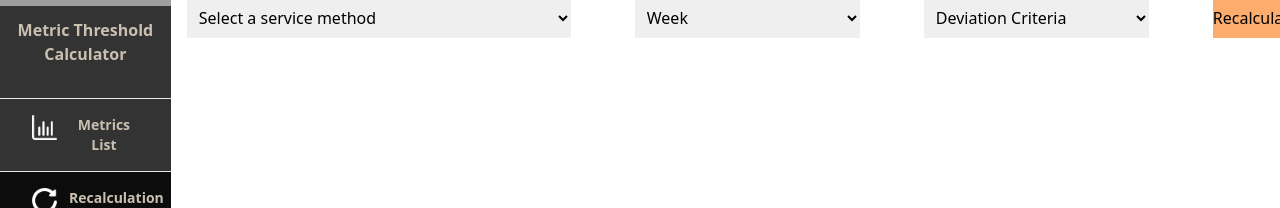
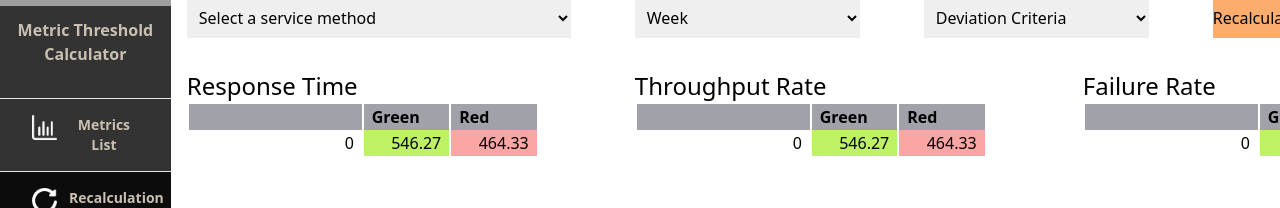
Before and after one commit to ttisaac/autozone, a Next.js app: page /Recalculation in a window 1280 px wide. Shown: the part 138-346 px from the top of the page. Built offline with nearby package versions, Linux system fonts and the light colour scheme; grey boxes are pictures that could not be loaded.

Commit message:
Finish desing of recalculation page

```diff
--- a/src/app/Recalculation/page.tsx
+++ b/src/app/Recalculation/page.tsx
@@ -1,6 +1,7 @@
 import React from 'react'
 import Header from '../components/Header'
 import MethodSelector from '../components/MethodSelector'
+import RecalculationTable from '../components/RecalculationTable'
 
 const RecalculationPage = () => {
   return (
@@ -23,7 +24,12 @@ const RecalculationPage = () => {
 
           <button className='bg-orange-400 bg-opacity-75 hover:bg-opacity-100 active:bg-opacity-50 h-10 w-32'>Recalculate</button>
           <button className='bg-orange-400 bg-opacity-75 hover:bg-opacity-100 active:bg-opacity-50 h-10 w-32'>Compare</button>
+        </div>
 
+        <div className='mt-8 flex gap-24'>
+         <RecalculationTable title='Response Time' />
+         <RecalculationTable title='Throughput Rate' />
+         <RecalculationTable title='Failure Rate' />
         </div>
 
       </div>
```
